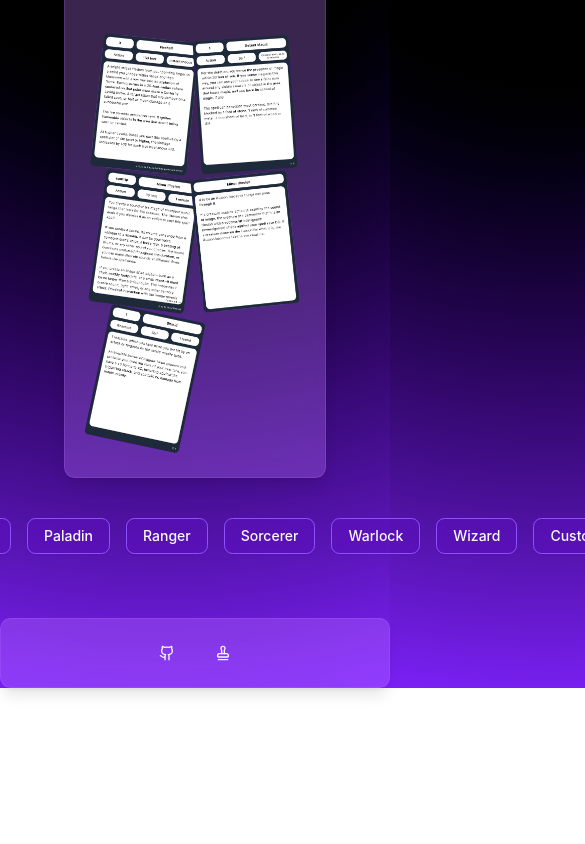
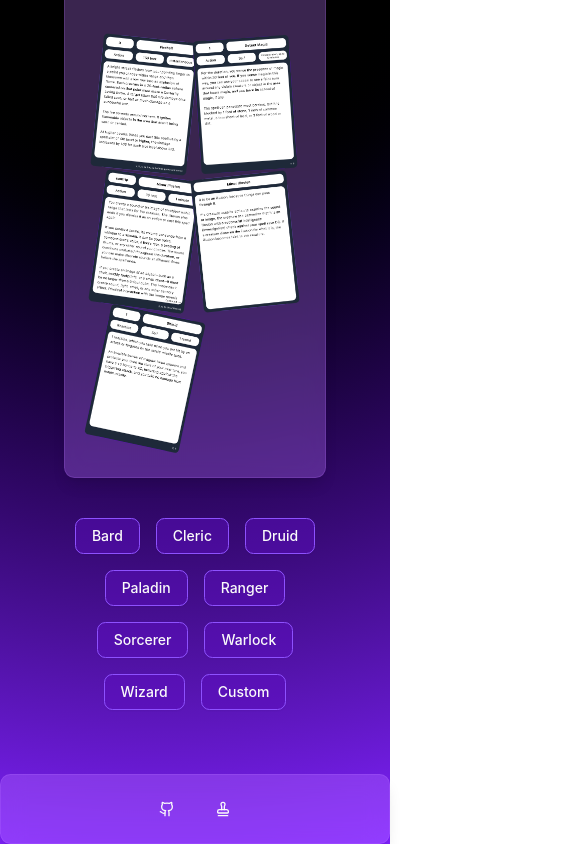
Before and after one commit to adamlamaa/dnd-spells, a Next.js app: page / in a window 390 px wide. Shown: the part 699-1543 px from the top of the page, 585 px wide, since content can reach past the window. Before the commit the page ends 1387 px from the top, so only its background shows below. Built offline with nearby package versions, Linux system fonts and the light colour scheme.

Commit message:
Adjust classpicker layout to support mobile

```diff
--- a/src/app/classPicker/classPicker.tsx
+++ b/src/app/classPicker/classPicker.tsx
@@ -10,7 +10,7 @@ export const ClassPicker = () => {
 
   if (!classSelected) {
     return (
-      <div className={"flex items-center justify-center gap-4"}>
+      <div className={"flex flex-wrap items-center justify-center gap-4"}>
         {Object.entries(SpellClasses).map(([key, label]) => (
           <Button
             variant={"secondary"}
```
